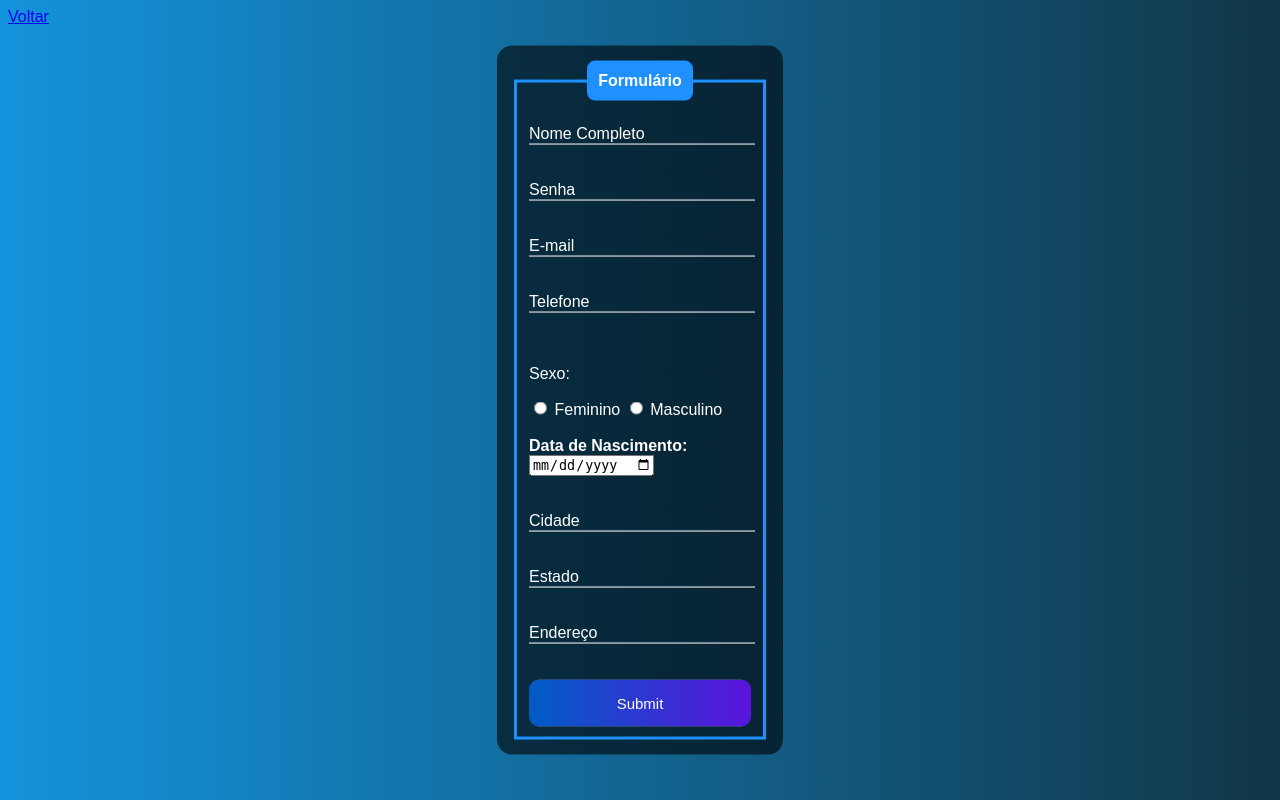
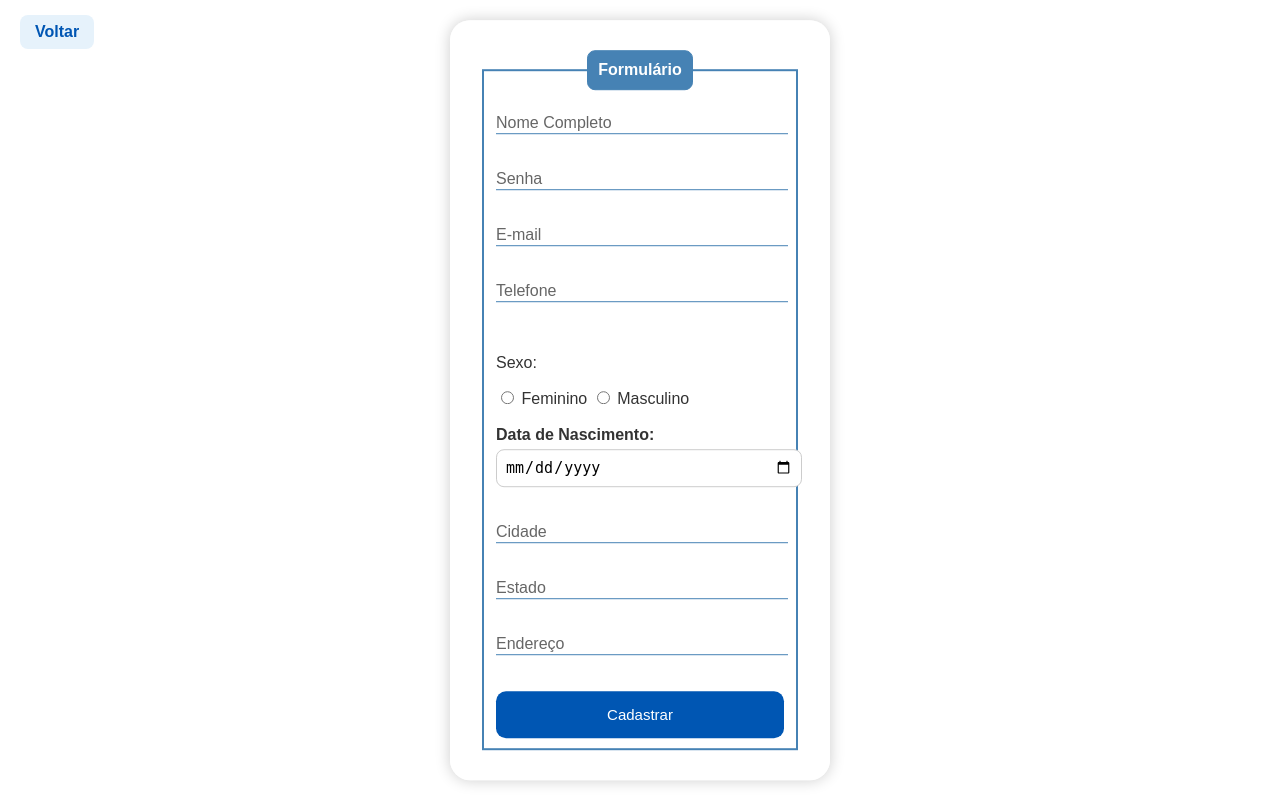
Before and after one commit to tomnachbar/projeto_integrador, a PHP site: page /PI_Cadastro.php in a window 1280 px wide. Run offline with PHP 8.4, Linux system fonts and the light colour scheme.

Commit message:
Update PI_Cadastro.php
Atualização de Formulário de Cadastro com fundo para tornar funcional

```diff
--- a/PI_1/PI_Cadastro.php
+++ b/PI_1/PI_Cadastro.php
@@ -1,51 +1,5 @@
-<?php
-if(isset($_POST['submit']))
-{
-    include_once('config.php'); // Inclui a configuração da conexão
-
-    // Recebe os dados do formulário
-    $nome = $_POST['nome'];
-    $senha = $_POST['senha'];
-    $email = $_POST['email'];
-    $telefone = $_POST['telefone'];
-    $sexo = $_POST['genero'];
-    $datanasc = $_POST['datanasc'];
-    $cidade = $_POST['cidade'];
-    $estado = $_POST['estado'];
-    $endereco = $_POST['endereco'];
-
-    // Verifica se todos os campos obrigatórios foram preenchidos
-    if (empty($nome) || empty($senha) || empty($email) || empty($telefone) || empty($sexo) || empty($datanasc) || empty($cidade) || empty($estado) || empty($endereco)) {
-        die("Erro: Todos os campos são obrigatórios.");
-    }
-
-    // Verificar se o e-mail já existe no banco
-    $sql_verifica = "SELECT * FROM cadastro WHERE email = ?";
-    $stmt_verifica = $conexao->prepare($sql_verifica);
-    $stmt_verifica->bind_param("s", $email);
-    $stmt_verifica->execute();
-    $result = $stmt_verifica->get_result();
-
-    if ($result->num_rows > 0) {
-        die("Erro: Este e-mail já está cadastrado.");
-    }
-
-    // Se o e-mail não existir, insere no banco
-    $sql = "INSERT INTO cadastro (nome, senha, email, telefone, sexo, datanasc, cidade, estado, endereco)
-            VALUES (?, ?, ?, ?, ?, ?, ?, ?, ?)";
-    $stmt = $conexao->prepare($sql);
-    $stmt->bind_param("sssssssss", $nome, $senha, $email, $telefone, $sexo, $datanasc, $cidade, $estado, $endereco);
-
-    if ($stmt->execute()) {
-        echo "Cadastro realizado com sucesso!";
-    } else {
-        echo "Erro ao cadastrar: " . $stmt->error;
-    }
-}
-?>
-
 <!DOCTYPE html>
-<html lang="en">
+<html lang="pt-br">
 <head>
     <meta charset="UTF-8">
     <meta name="viewport" content="width=device-width, initial-scale=1.0">
@@ -53,63 +7,93 @@
     <style>
         body {
             font-family: Arial, Helvetica, sans-serif;
-            background-image: linear-gradient(to right, rgb(20, 147, 220), rgb(17, 54, 71));
+            background: linear-gradient(to bottom, #d0e9f6, #a3cce4);
+            margin: 0;
+            padding: 0;
         }
+
+        a {
+            color: #0056b3;
+            text-decoration: none;
+            font-weight: bold;
+            position: absolute;
+            top: 15px;
+            left: 20px;
+            background-color: #e6f2fb;
+            padding: 8px 15px;
+            border-radius: 8px;
+        }
+
         .box {
             position: absolute;
             top: 50%;
             left: 50%;
             transform: translate(-50%, -50%);
-            background-color: rgba(0, 0, 0, 0.6);
-            padding: 15px;
-            border-radius: 15px;
-            width: 20%;
-            color: white;
+            background-color: #ffffffcc;
+            padding: 30px;
+            border-radius: 20px;
+            width: 25%;
+            color: #333;
+            box-shadow: 0 0 15px rgba(0, 0, 0, 0.2);
         }
+
         fieldset {
-            border: 3px solid dodgerblue;
+            border: 2px solid #4682B4;
         }
+
         legend {
-            border: 1px solid dodgerblue;
+            border: 1px solid #4682B4;
             padding: 10px;
             text-align: center;
-            background-color: dodgerblue;
+            background-color: #4682B4;
             border-radius: 8px;
+            color: white;
+            font-weight: bold;
         }
+
         .inputBox {
             position: relative;
         }
+
         .inputUser {
             background: none;
             border: none;
-            border-bottom: 1px solid white;
+            border-bottom: 1px solid #4682B4;
             outline: none;
-            color: white;
+            color: #000;
             font-size: 15px;
             width: 100%;
             letter-spacing: 2px;
         }
+
         .labelinput {
             position: absolute;
             top: 0px;
             left: 0px;
             pointer-events: none;
             transition: .5s;
+            color: #666;
         }
-        .inputUser:focus ~ .labelinput, .inputUser:valid ~ .labelinput {
+
+        .inputUser:focus ~ .labelinput,
+        .inputUser:valid ~ .labelinput {
             top: -20px;
             font-size: 12px;
-            color: dodgerblue;
+            color: #0056b3;
         }
-        #data_nascimento {
-            border: none;
+
+        #datanasc {
+            border: 1px solid #ccc;
             padding: 8px;
-            border-radius: 10px;
+            border-radius: 8px;
             outline: none;
             font-size: 15px;
+            width: 100%;
+            margin-top: 5px;
         }
+
         #submit {
-            background-image: linear-gradient(to right, rgb(0, 92, 197), rgb(90, 20, 220));
+            background-color: #0056b3;
             width: 100%;
             border: none;
             padding: 15px;
@@ -117,9 +101,11 @@
             font-size: 15px;
             cursor: pointer;
             border-radius: 10px;
+            transition: background-color 0.3s ease;
         }
+
         #submit:hover {
-            background-image: linear-gradient(to right, rgb(0, 80, 172), rgb(80, 10, 195));
+            background-color: #004494;
         }
     </style>
 </head>
@@ -127,64 +113,47 @@
 <a href="Home.php">Voltar</a>
 <div class="box">
     <form action="PI_Cadastro.php" method="POST">
-        <fieldset><legend><b>Formulário</b></legend>
-            <br>
+        <fieldset>
+            <legend><b>Formulário</b></legend><br>
             <div class="inputBox">
                 <input type="text" name="nome" id="nome" class="inputUser" required>
-                <Label for="nome" class="labelinput">Nome Completo</Label>
-            </div>
-            <br>
-            <br>
+                <label for="nome" class="labelinput">Nome Completo</label>
+            </div><br><br>
             <div class="inputBox">
                 <input type="password" name="senha" id="senha" class="inputUser" required>
-                <Label for="senha" class="labelinput">Senha</Label>
-            </div>
-            <br>
-            <br>
+                <label for="senha" class="labelinput">Senha</label>
+            </div><br><br>
             <div class="inputBox">
                 <input type="text" name="email" id="email" class="inputUser" required>
-                <Label for="email" class="labelinput">E-mail</Label>
-            </div>
-            <br>
-            <br>
+                <label for="email" class="labelinput">E-mail</label>
+            </div><br><br>
             <div class="inputBox">
                 <input type="tel" name="telefone" id="telefone" class="inputUser" required>
-                <Label for="telefone" class="labelinput">Telefone</Label>
-            </div>
-            <br>
-            <br>
-            <p> Sexo:</p>
+                <label for="telefone" class="labelinput">Telefone</label>
+            </div><br><br>
+            <p>Sexo:</p>
             <input type="radio" id="feminino" name="genero" value="feminino" required>
             <label for="feminino">Feminino</label>
             <input type="radio" id="masculino" name="genero" value="masculino" required>
             <label for="masculino">Masculino</label>
-            <br>
-            <br>
+            <br><br>
             <div class="inputBox">
-                <Label for="datanasc"><b>Data de Nascimento:</b> </Label>
+                <label for="datanasc"><b>Data de Nascimento:</b></label>
                 <input type="date" name="datanasc" id="datanasc" required>
-            </div>
-            <br>
-            <br>
+            </div><br><br>
             <div class="inputBox">
                 <input type="text" name="cidade" id="cidade" class="inputUser" required>
-                <Label for="cidade" class="labelinput">Cidade</Label>
-            </div>
-            <br>
-            <br>
+                <label for="cidade" class="labelinput">Cidade</label>
+            </div><br><br>
             <div class="inputBox">
                 <input type="text" name="estado" id="estado" class="inputUser" required>
-                <Label for="estado" class="labelinput">Estado</Label>
-            </div>
-            <br>
-            <br>
+                <label for="estado" class="labelinput">Estado</label>
+            </div><br><br>
             <div class="inputBox">
                 <input type="text" name="endereco" id="endereco" class="inputUser" required>
-                <Label for="endereco" class="labelinput">Endereço</Label>
-            </div>
-            <br>
-            <br>
-            <input type="submit" name="submit" id="submit">
+                <label for="endereco" class="labelinput">Endereço</label>
+            </div><br><br>
+            <input type="submit" name="submit" id="submit" value="Cadastrar">
         </fieldset>
     </form>
 </div>
```
